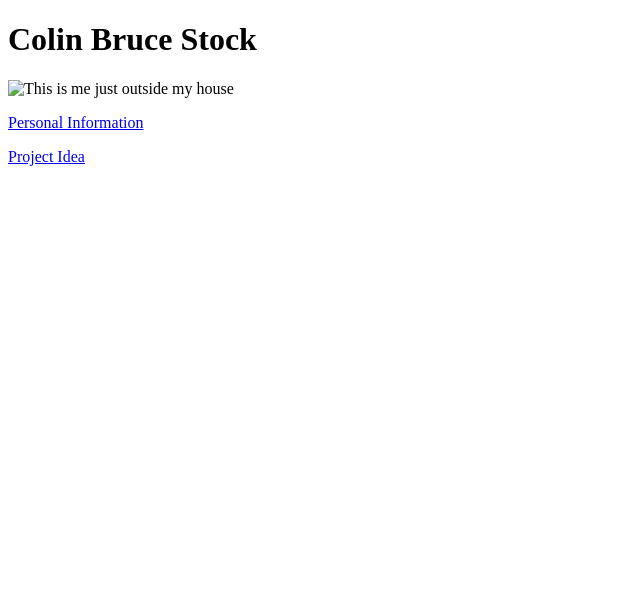
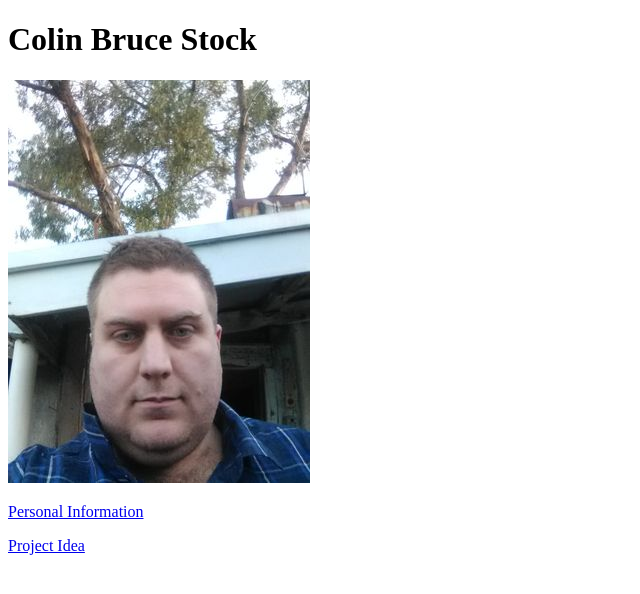
Before and after one commit to ColSto1992/Assignment-1-public, a plain HTML site: page index.html in a window 1280 px wide. Shown: the whole page, without its empty margins (0-640 px from the left). Drawn offline with Linux system fonts and the light colour scheme.

Commit message:
fixed image on site

```diff
--- a/index.html
+++ b/index.html
@@ -10,7 +10,7 @@
 
 <h1> Colin Bruce Stock </h1>
 
-<img src="my_face.jpg" alt="This is me just outside my house">
+<img src="images/my_face.jpg" alt="This is me just outside my house">
 
 <p> <a href="personal_info.html"> Personal Information </a> </p>
 
```
